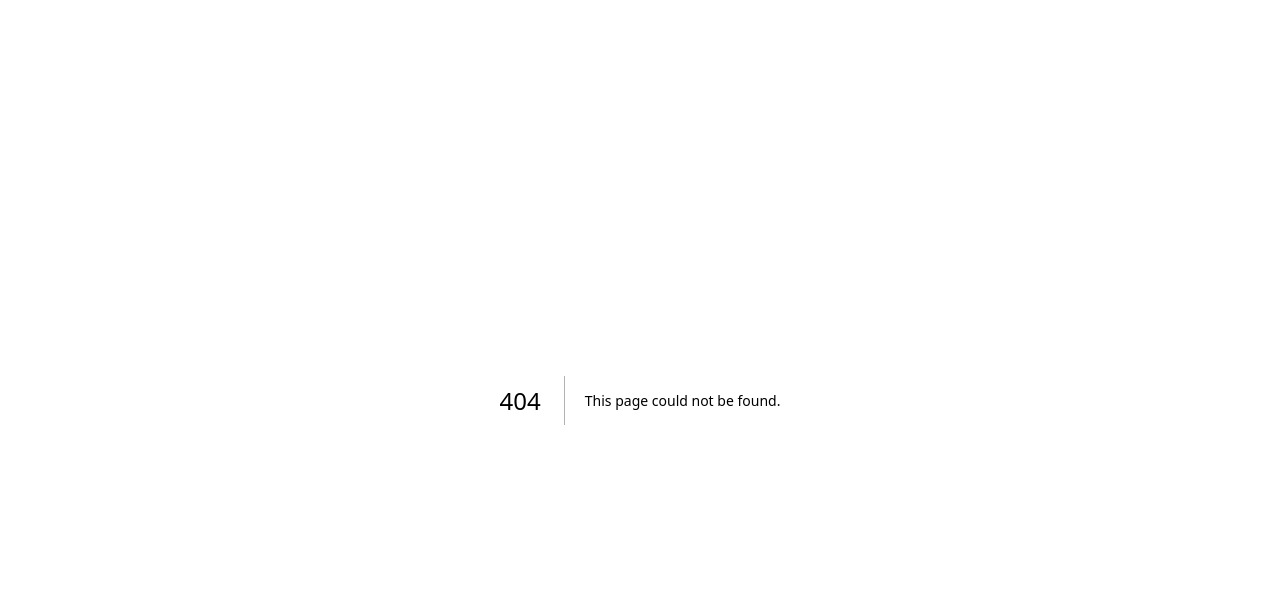
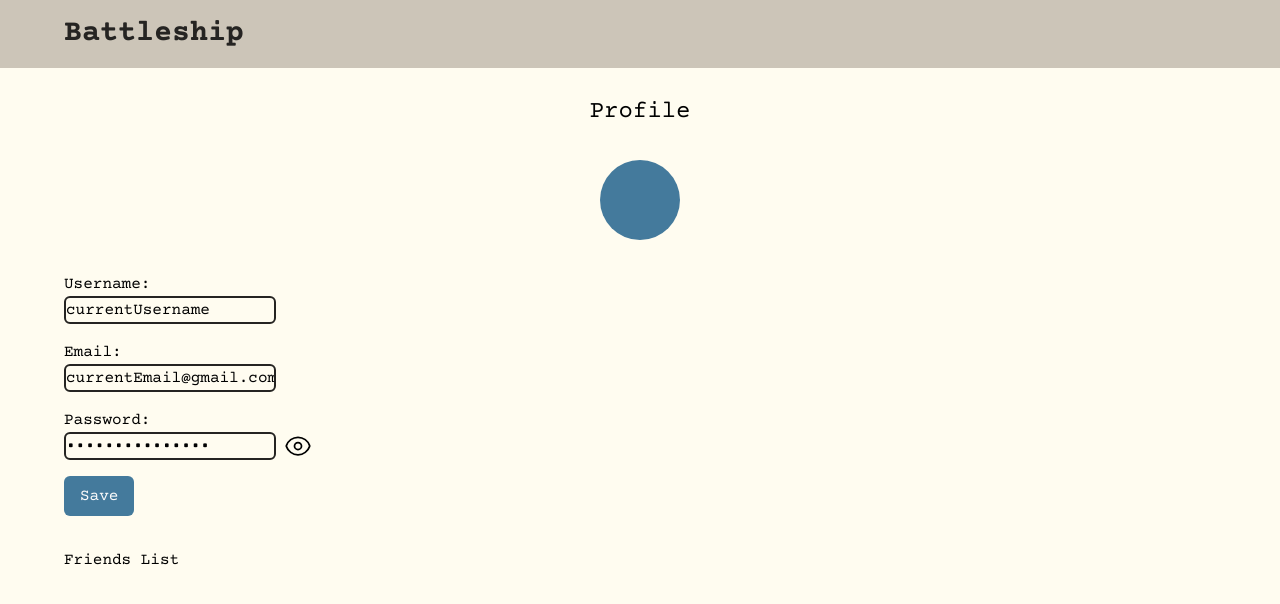
Before and after one commit to S-Petru/battleship-java-nextjs, a Next.js app in the folder battleship/: page /profile in a window 1280 px wide. Before the commit this address had no page. Shown: the top 604 px of the page. Built offline with nearby package versions, Linux system fonts and the light colour scheme.

Commit message:
profile page started

```diff
--- a/battleship/app/components/menu/Menu.tsx
+++ b/battleship/app/components/menu/Menu.tsx
@@ -1,8 +1,27 @@
+import { useRouter } from "next/navigation";
 interface MenuProps {
   isMenuOpen: boolean;
 }
 
 export default function Menu({ isMenuOpen }: MenuProps) {
+  const router = useRouter();
+
+  const handleMenuRouting = (route: string) => {
+    switch (route) {
+      case "Profile":
+        router.push("/profile");
+        break;
+      case "Stats":
+        router.push("/stats");
+        break;
+      case "Settings":
+        router.push("/settings");
+        break;
+      default:
+        console.error("Unknown route:", route);
+    }
+  };
+
   return (
     <main
       className={`fixed flex h-fit w-screen transform flex-col bg-primary-color duration-300 ease-in ${
@@ -10,7 +29,10 @@ export default function Menu({ isMenuOpen }: MenuProps) {
       }`}
     >
       <div className="mx-auto flex w-[90%] flex-col gap-4 py-4 text-text-color">
-        <div className="flex cursor-pointer items-center justify-between">
+        <div
+          onClick={() => handleMenuRouting("Profile")}
+          className="flex cursor-pointer items-center justify-between"
+        >
           <div className="flex items-start gap-2">
             <svg
               xmlns="http://www.w3.org/2000/svg"
@@ -46,7 +68,10 @@ export default function Menu({ isMenuOpen }: MenuProps) {
 
         <div className="h-[1.5px] rounded-full bg-accent-color"></div>
 
-        <div className="flex cursor-pointer items-center justify-between">
+        <div
+          onClick={() => handleMenuRouting("Stats")}
+          className="flex cursor-pointer items-center justify-between"
+        >
           <div className="flex items-start gap-2">
             <svg
               xmlns="http://www.w3.org/2000/svg"
@@ -82,7 +107,10 @@ export default function Menu({ isMenuOpen }: MenuProps) {
 
         <div className="h-[1.5px] rounded-full bg-accent-color"></div>
 
-        <div className="flex cursor-pointer items-center justify-between">
+        <div
+          onClick={() => handleMenuRouting("Settings")}
+          className="flex cursor-pointer items-center justify-between"
+        >
           <div className="flex items-start gap-2">
             <svg
               xmlns="http://www.w3.org/2000/svg"
@@ -120,26 +148,6 @@ export default function Menu({ isMenuOpen }: MenuProps) {
             />
           </svg>
         </div>
-
-        {/* <div className="h-[1.5px] rounded-full bg-accent-color"></div>
-
-        <div className="mx-auto flex w-fit cursor-pointer items-start gap-2 text-red-600/85">
-          <svg
-            xmlns="http://www.w3.org/2000/svg"
-            fill="none"
-            viewBox="0 0 24 24"
-            strokeWidth={1.4}
-            stroke="currentColor"
-            className="size-6"
-          >
-            <path
-              strokeLinecap="round"
-              strokeLinejoin="round"
-              d="M15.75 9V5.25A2.25 2.25 0 0 0 13.5 3h-6a2.25 2.25 0 0 0-2.25 2.25v13.5A2.25 2.25 0 0 0 7.5 21h6a2.25 2.25 0 0 0 2.25-2.25V15m3 0 3-3m0 0-3-3m3 3H9"
-            />
-          </svg>
-          <p className="text-xl">Logout</p>
-        </div> */}
       </div>
     </main>
   );
--- /dev/null
+++ b/battleship/app/components/profile/Friend-Card.tsx
@@ -0,0 +1,7 @@
+export default function FriendCard() {
+  return (
+    <main>
+      <div></div>
+    </main>
+  );
+}
--- a/battleship/app/page.tsx
+++ b/battleship/app/page.tsx
@@ -92,7 +92,7 @@ export default function Home() {
                 Log In
               </button>
               <p className="absolute bottom-4 left-0 right-0 mx-auto w-fit font-light text-text-color">
-                In Order to play, you must log in
+                In order to play, you must log in
               </p>
             </>
           )}
--- /dev/null
+++ b/battleship/app/profile/page.tsx
@@ -0,0 +1,100 @@
+"use client";
+
+import Navbar from "../components/navbar/Navbar";
+import { useState } from "react";
+
+export default function Profile() {
+  const [isPasswordVisible, togglePasswordVisibility] = useState(false);
+
+  return (
+    <main className="bg-background-color">
+      <Navbar />
+      <div className="mx-auto h-screen w-[90%] py-24">
+        <h1 className="mx-auto mb-8 text-center text-2xl">Profile</h1>
+
+        <div className="mx-auto mb-8 h-20 w-20 rounded-full bg-accent-color"></div>
+
+        <section className="mx-auto mb-8">
+          <div className="flex flex-col gap-4">
+            <div>
+              <p>Username:</p>
+              <input
+                className="rounded-md border-2 border-text-color bg-inherit"
+                type="text"
+                value={"currentUsername"}
+              />
+            </div>
+
+            <div>
+              <p>Email:</p>
+              <input
+                className="rounded-md border-2 border-text-color bg-inherit"
+                type="text"
+                value={"currentEmail@gmail.com"}
+              />
+            </div>
+
+            <div>
+              <p>Password:</p>
+              <div className="flex items-center gap-2">
+                <input
+                  className="rounded-md border-2 border-text-color bg-inherit"
+                  type={`${isPasswordVisible ? "text" : "password"}`}
+                  placeholder="passwordPlaceholder"
+                  value={"currentPassword"}
+                />
+
+                {isPasswordVisible ? (
+                  <svg
+                    xmlns="http://www.w3.org/2000/svg"
+                    fill="none"
+                    viewBox="0 0 24 24"
+                    strokeWidth={1.5}
+                    stroke="currentColor"
+                    className="size-7"
+                    onClick={() => togglePasswordVisibility(!isPasswordVisible)}
+                  >
+                    <path
+                      strokeLinecap="round"
+                      strokeLinejoin="round"
+                      d="M3.98 8.223A10.477 10.477 0 0 0 1.934 12C3.226 16.338 7.244 19.5 12 19.5c.993 0 1.953-.138 2.863-.395M6.228 6.228A10.451 10.451 0 0 1 12 4.5c4.756 0 8.773 3.162 10.065 7.498a10.522 10.522 0 0 1-4.293 5.774M6.228 6.228 3 3m3.228 3.228 3.65 3.65m7.894 7.894L21 21m-3.228-3.228-3.65-3.65m0 0a3 3 0 1 0-4.243-4.243m4.242 4.242L9.88 9.88"
+                    />
+                  </svg>
+                ) : (
+                  <svg
+                    xmlns="http://www.w3.org/2000/svg"
+                    fill="none"
+                    viewBox="0 0 24 24"
+                    strokeWidth={1.5}
+                    stroke="currentColor"
+                    className="size-7"
+                    onClick={() => togglePasswordVisibility(!isPasswordVisible)}
+                  >
+                    <path
+                      strokeLinecap="round"
+                      strokeLinejoin="round"
+                      d="M2.036 12.322a1.012 1.012 0 0 1 0-.639C3.423 7.51 7.36 4.5 12 4.5c4.638 0 8.573 3.007 9.963 7.178.07.207.07.431 0 .639C20.577 16.49 16.64 19.5 12 19.5c-4.638 0-8.573-3.007-9.963-7.178Z"
+                    />
+                    <path
+                      strokeLinecap="round"
+                      strokeLinejoin="round"
+                      d="M15 12a3 3 0 1 1-6 0 3 3 0 0 1 6 0Z"
+                    />
+                  </svg>
+                )}
+              </div>
+            </div>
+
+            <button className="w-fit rounded-md bg-accent-color px-4 py-2 text-zinc-50">
+              Save
+            </button>
+          </div>
+        </section>
+
+        <section>
+          <h2>Friends List</h2>
+        </section>
+      </div>
+    </main>
+  );
+}
--- /dev/null
+++ b/battleship/app/settings/page.tsx
@@ -0,0 +1,20 @@
+"use client";
+
+import Navbar from "../components/navbar/Navbar";
+
+export default function Settings() {
+  return (
+    <main className="bg-background-color">
+      <Navbar />
+      <div className="h-screen w-full py-20">
+        <h1>Settings</h1>
+
+        <section className="mx-auto w-[90%]">
+          <button className="rounded-md bg-red-500/80 px-4 py-2 text-zinc-50">
+            Delete Account
+          </button>
+        </section>
+      </div>
+    </main>
+  );
+}
--- /dev/null
+++ b/battleship/app/stats/page.tsx
@@ -0,0 +1,14 @@
+"use client";
+
+import Navbar from "../components/navbar/Navbar";
+
+export default function Stats() {
+  return (
+    <main className="bg-background-color">
+      <Navbar />
+      <div className="h-screen w-full py-20">
+        <h1>Stats</h1>
+      </div>
+    </main>
+  );
+}
```
